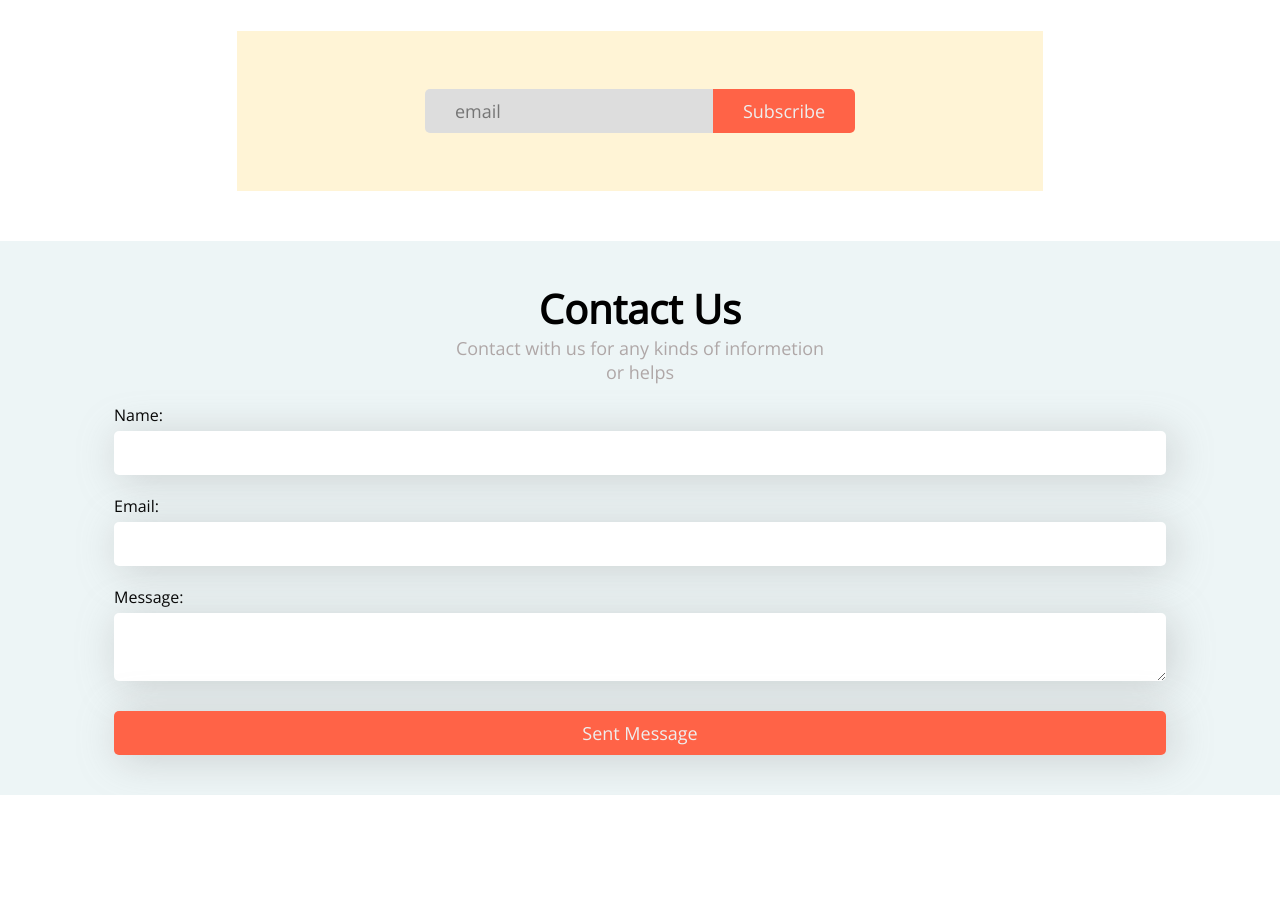
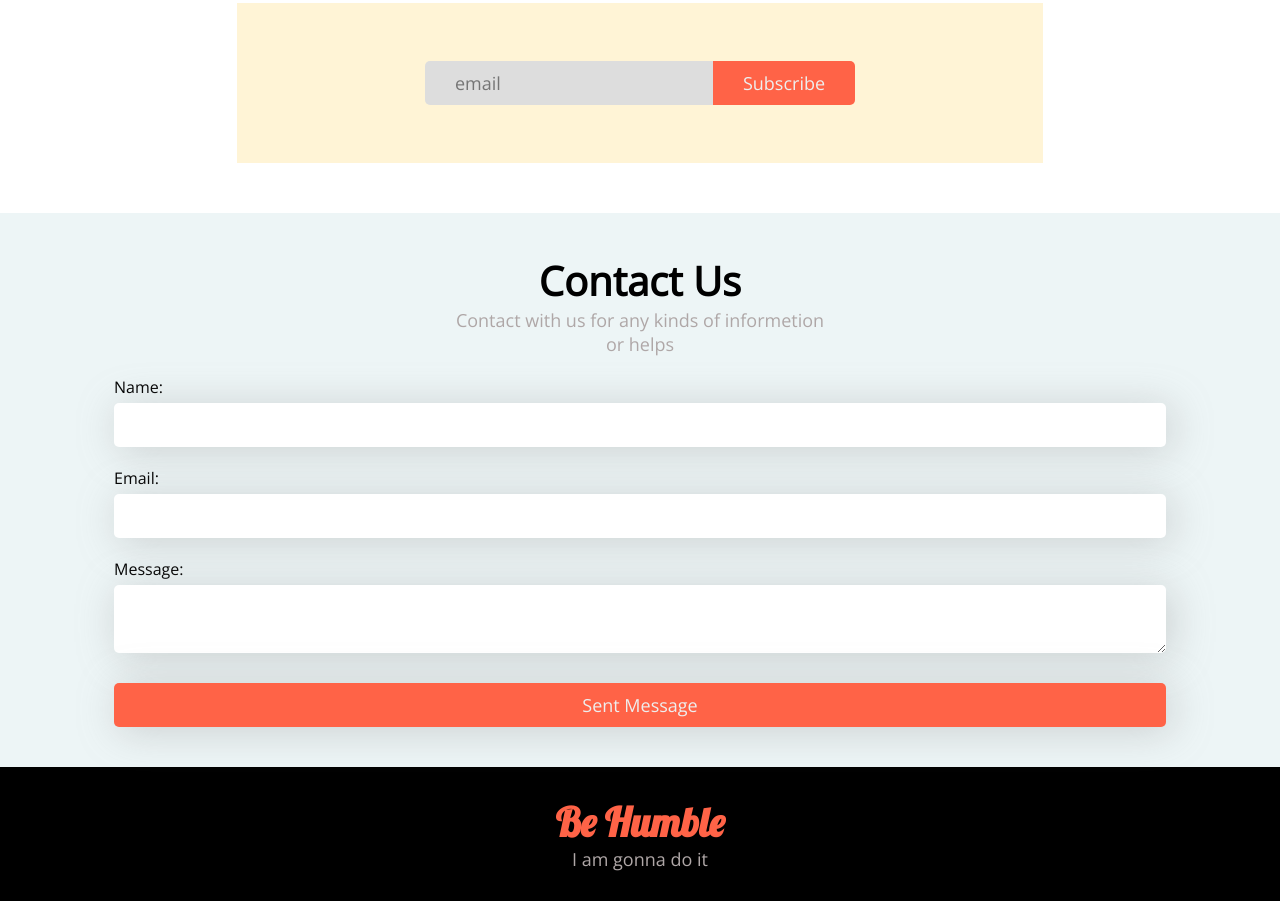
Before and after one commit to SalamKhan46/my-first-assignment, a plain HTML site: page index.html in a window 1280 px wide. Shown: the part 3348-4249 px from the top of the page. Before the commit the page ends 4143 px from the top, so only its background shows below. Drawn offline with nearby package versions, Linux system fonts and the light colour scheme.

Commit message:
assi done

```diff
--- a/index.html
+++ b/index.html
@@ -10,6 +10,7 @@
     <link rel="preconnect" href="https://fonts.googleapis.com">
     <link rel="preconnect" href="https://fonts.gstatic.com" crossorigin>
     <link href="https://fonts.googleapis.com/css2?family=Open+Sans&display=swap" rel="stylesheet">
+    <link href="https://fonts.googleapis.com/css2?family=Lobster&display=swap" rel="stylesheet">
 
     <link rel="stylesheet" href="style.css">
 </head>
@@ -184,5 +185,12 @@
             </div>
         </div>
     </div>
+
+    <footer>
+        <div class="fcontent">
+            <h2>Be Humble</h2>
+            <p>I am gonna do it</p>
+        </div>
+    </footer>
 </body>
 </html>
--- a/style.css
+++ b/style.css
@@ -228,3 +228,15 @@ p{
     border-radius: 5px;
     box-shadow: 5px 4px 40px #8f8f8f5d;
 }
+footer{
+    width: 100%;
+    background: #000;
+}
+footer h2{
+    font-family: 'Lobster', cursive;
+    color: tomato;
+}
+.fcontent{
+    text-align: center;
+    padding: 30px 0;
+}
```
Also changed, not shown: pic/3.jpg, pic/logo.png.
